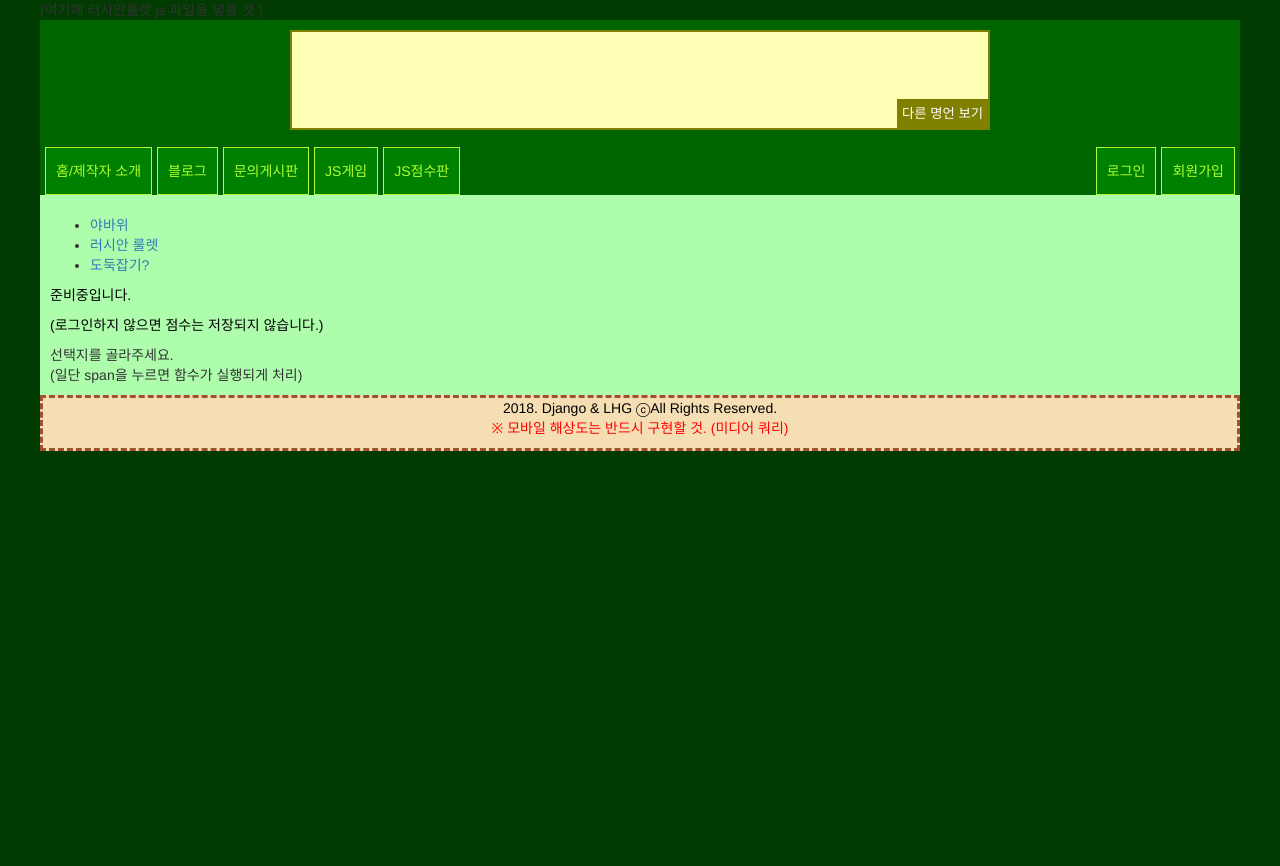
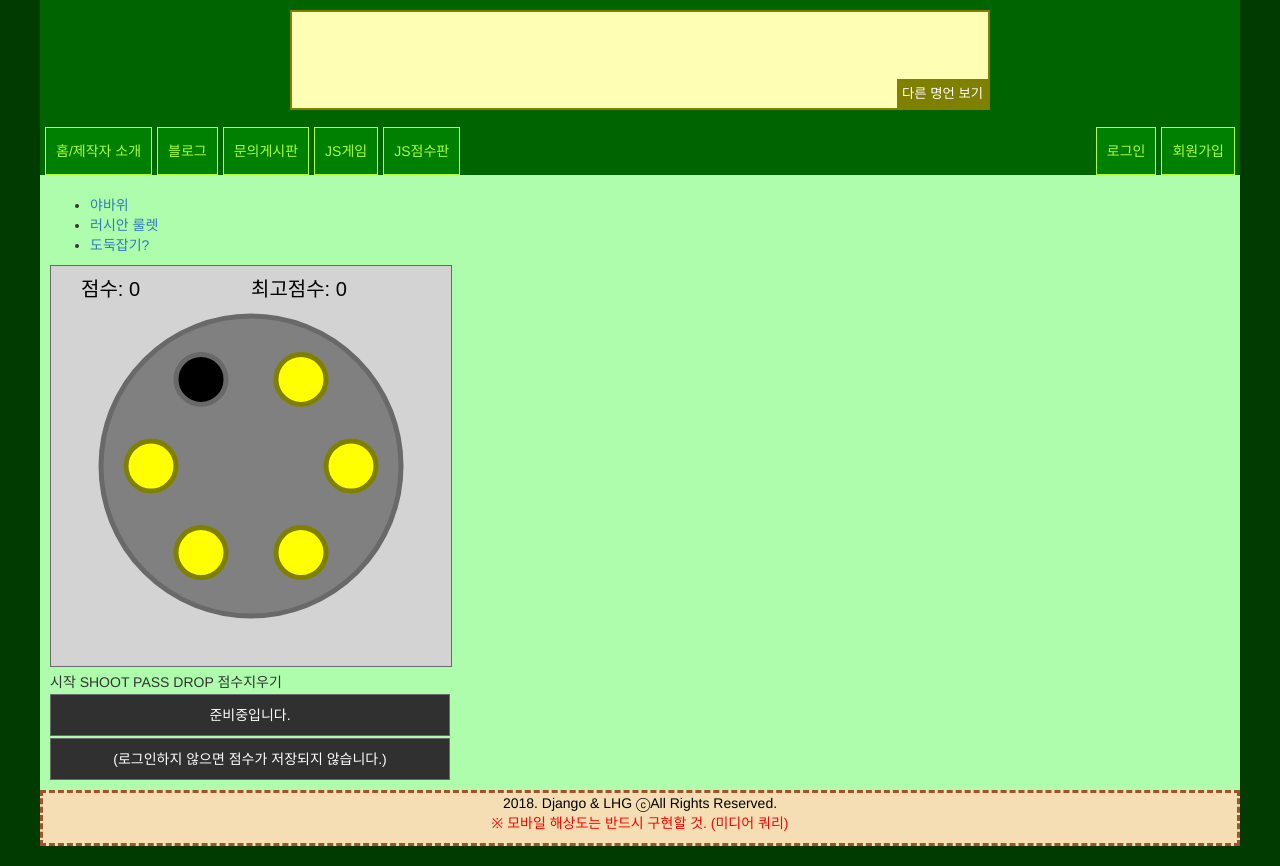
Before and after one commit to mr-korean/portfolio-django, a Django app: template game/templates/game/game-2.html in a window 1280 px wide. Before the commit the page ends 451 px from the top, so only its background shows below. Run offline with Django 3.2, Linux system fonts and the light colour scheme; the template is opened without the code that fills it, so the values that code supplies are empty; some libraries are stand-ins or nearby versions.

Commit message:
러시안룰렛에 캔버스 입히는 중 (미완, 10%)

```diff
--- a/blog/templates/blog/note_detail.html
+++ b/blog/templates/blog/note_detail.html
@@ -29,4 +29,10 @@
     {% endfor %}
     <a href="{% url 'blog:tag_cloud' %}"><i>[ 모든 태그 보기 ]</i></a>
 </div>
+<br>
+<div class="div-comments">
+    {% load disqus_tags %}
+    {% disqus_show_comments %}
+</div>
+
 {% endblock content_blog %}
--- a/game/templates/game/game-2.html
+++ b/game/templates/game/game-2.html
@@ -2,85 +2,26 @@
 
 {% block extra_style %}
 {% load staticfiles %}
-<link rel="stylesheet" href="{% static 'css/game-monte.css' %}">
+<link rel="stylesheet" href="{% static 'css/game-default.css' %}">
 {% endblock extra_style %}
 
 {% block upperjs %}
-(여기에 러시안룰렛 js 파일을 넣을 것.)
+<script src="{% static 'js/game-russian.js' %}"></script>
 {% endblock upperjs %}
 
 {% block content_game %}
 <div>
     <div class="box-game">
         <div id="canvas-russian"></div>
-        <p class="messagebox" id="message-russian">준비중입니다.</p>
-        <p class="messagebox">(로그인하지 않으면 점수는 저장되지 않습니다.)</p>
+        <span class="game-start" id="start-russian" onclick="gameStart()">시작</span>
+        <span class="chooseMe" id="russian-shoot" onclick="selectShoot()">SHOOT</span>
+        <span class="chooseMe" id="russian-pass" onclick="selectPass()">PASS</span>
+        <span class="chooseMe" id="russian-drop" onclick="selectDrop()">DROP</span>
+        <span class="game-clearScore" onclick="clearScore()">점수지우기</span>
+        <p class="box-message" id="message-russian">준비중입니다.</p>
+        <p class="box-message">(로그인하지 않으면 점수가 저장되지 않습니다.)</p>
     </div>
 </div>
-
-<p id="test2-1"></p>
-
-
-
-<script>
-    var revolver, insert, currentTurn, bullets;
-
-    function randomSelect() {
-        currentTurn = 0;
-        revolver = ["n", "n", "n", "n", "n", "n"]
-        var insert = Math.floor((Math.random() * 6)) // 0부터 5까지 (행렬을 쉽게 사용하기 위함)
-        revolver[insert] = 'y';
-        bullets = revolver.length;
-        console.log("총알 배치: " + revolver);
-        console.log("남은 탄창: " + bullets);
-        document.getElementById("test2-1").innerHTML = "선택지를 골라주세요.<br>(일단 span을 누르면 함수가 실행되게 처리)";
-    }
-    randomSelect();
-
-    function selectShoot() {
-        if (revolver[0] == "n")
-        {
-            console.log("당신은 살았습니다!");
-            revolver.splice(0, 1);
-        }
-        else if (revolver[0] == "y")
-        {
-            console.log("BANG!!! 당신은 죽었습니다!");
-            console.log("GAME OVER");
-        }
-    }
-
-    function selectPass() {
-        var movedBullet = revolver[0];
-        revolver.splice(0, 1);
-        revolver.splice(6, 0, movedBullet);
-        console.log("총알 배치: " + revolver);
-        // 다음 탄창으로 넘어감.
-        // 발사와 원리가 같지만, 0번째 값을 삭제하진 않고 맨 뒤로 넘김
-        // 무조건 점수 -1점 처리.
-    }
-
-    function selectDrop() {
-        if (revolver[0] == "y")
-        {
-            console.log("총알이 있었습니다! 대단하시군요!");
-            console.log("GAME OVER");
-        }
-        else if (revolver[0] == "n")
-        {
-            console.log("총알이 없었습니다! 그래도 다행이군요!");
-            console.log("GAME OVER");
-        }
-        // 총알이 있을거라 예상하고 게임을 포기.
-        // 성공하면 점수 획득, 실패하면 총알 위치를 알려준 후 게임 오버
-    }
-</script>
-
-
-
-
-
-
 {% endblock content_game %}
 
 {% block lowerjs %}
@@ -104,7 +45,7 @@
 {% endif %}
 <script>
     $(document).ready(function() {
-        // 게임 시작 함수
+        gameReady();
     });
 </script>
 {% endblock lowerjs %}
--- a/game/templates/game/game-3.html
+++ b/game/templates/game/game-3.html
@@ -9,7 +9,7 @@
     <div class="box-game">
         <div id="canvas-russian"></div>
         <p class="messagebox" id="message-russian">준비중입니다.</p>
-        <p class="messagebox">(로그인하지 않으면 점수는 저장되지 않습니다.)</p>
+        <p class="messagebox">(로그인하지 않으면 점수가 저장되지 않습니다.)</p>
     </div>
 </div>
 
--- a/mysite/settings.py
+++ b/mysite/settings.py
@@ -45,7 +45,12 @@ INSTALLED_APPS = [
     'quote', #명언
     'blog', #블로그
     'tagging.apps.TaggingConfig', #태그(교재 p.157)
+    'disqus', #댓글(교재 p.187)
+    'django.contrib.sites', #댓글(교재 p.187)
 ]
+
+DISQUS_WEBSITE_SHORTNAME = 'mrkorean89'
+SITE_ID = 1
 
 MIDDLEWARE = [
     'django.middleware.security.SecurityMiddleware',
--- a/static/css/base.css
+++ b/static/css/base.css
@@ -112,6 +112,12 @@ table, table tr, table tr th, table tr td {
     border-collapse: collapse;
 }
 
+.div-comments {
+    font-family: "Lucida Grande", Verdana, Arial, sans-serif;
+    font-size: 12px;
+}
+
+
 /* 사이트 하단 속성 */
 
 footer {
@@ -168,46 +174,3 @@ address {
     align-items: center;
     justify-content: center;
 }
-
-/* 게임(야바위) 영역 */
-
-.box-game {
-    margin-top: 10px;
-    position: relative;
-    width: 400px;
-    color: black;
-}
-
-.box-game canvas {
-    border: 1px solid dimgray;
-    background-color: lightgray;
-}
-
-.box-message {
-    padding: 10px 0;
-    border: 1px solid dimgray;
-    background-color: #303030;
-    color: white;
-    text-align: center;
-    margin: 2px auto;
-}
-
-.game-start {
-    position: absolute;
-    z-index: 10;
-    top: 320px;
-    left: 162px;
-    padding: 10px 20px;
-    background-color: white;
-}
-
-.clearScore {
-    position: absolute;
-    z-index: 10;
-    left: 1px;
-    top: 361px;
-    padding: 10px 20px;
-    background-color: white;
-}
-
-/* 게임용 버튼은 game-(게임 이름).css를 참고 */
--- /dev/null
+++ b/static/css/game-default.css
@@ -0,0 +1,43 @@
+.box-game {
+    /* 캔버스와 안내문이 담긴 영역 전체 */
+    margin-top: 10px;
+    position: relative;
+    width: 400px;
+}
+
+.box-game canvas {
+    /* 게임 전용 캔버스 */
+    border: 1px solid dimgray;
+    background-color: lightgray;
+}
+
+.box-message {
+    /* 게임 전용 메시지 */
+    padding: 10px 0;
+    border: 1px solid dimgray;
+    background-color: #303030;
+    color: white;
+    text-align: center;
+    margin: 2px 0;
+}
+
+.game-button {
+    /* 게임용 버튼 (공용) */
+    z-index: 10;
+    padding: 15px 20px;
+    background-color: white;
+    position: absolute;
+}
+
+.game-start {
+    /* 시작 버튼 (공용) */
+    top: 320px;
+    left: 162px;
+}
+
+.game-clearScore {
+    left: 1px;
+    bottom: 94px;
+}
+
+/* ※※※ 그 외의 세부사항은 block을 이용해 게임마다 style로 삽입 ※※※ */
--- a/static/css/game-monte.css
+++ /dev/null
@@ -1,20 +0,0 @@
-.chooseMe {
-    position: absolute;
-    z-index: 100;
-    top: 270px;
-    padding: 10px 20px;
-    background-color: white;
-    visibility: hidden;
-}
-
-#choose1 {
-    left: 73px;
-}
-
-#choose2 {
-    left: 173px;
-}
-
-#choose3 {
-    left: 273px;
-}
--- /dev/null
+++ b/static/js/game-russian.js
@@ -0,0 +1,163 @@
+var revolver, insert, currentTurn, bullets;
+
+
+
+// ↑ 공용 변수
+// ========================
+// ↓ 게임 준비 함수
+
+var screen = {
+    canvas: document.createElement("canvas"),
+    makeScreen: function () {
+        this.canvas.width = 400;
+        this.canvas.height = 400;
+        this.context = this.canvas.getContext("2d");
+        document.getElementById("canvas-russian").appendChild(this.canvas); // 캔버스 만들기
+    },
+    wipeScreen: function () {
+        this.context.clearRect(0, 0, this.canvas.width, this.canvas.height); // 캔버스 비우기
+    }
+};
+
+function gameReady() {
+    // 사이트 로딩 완료 시 실행할 함수
+    randomSelect();
+    screen.makeScreen();
+    score = new component("20px", "Arial", "black", 30, 30, "text");
+    highscore = new component("20px", "Arial", "black", 200, 30, "text");
+    magazine = new drawingCircle(200, 200, 150, "gray", "dimgray");
+    bullet1 = new drawingCircle(250, 113.4, 25, "yellow", "olive");
+    bullet2 = new drawingCircle(300, 200, 25, "yellow", "olive");
+    bullet3 = new drawingCircle(250, 286.6, 25, "yellow", "olive");
+    bullet4 = new drawingCircle(150, 286.6, 25, "yellow", "olive");
+    bullet5 = new drawingCircle(100, 200, 25, "yellow", "olive");
+    bullet6 = new drawingCircle(150, 113.4, 25, "black", "dimgray");
+    screen.wipeScreen();
+    magazine.spawn();
+    bullet1.spawn();
+    bullet2.spawn();
+    bullet3.spawn();
+    bullet4.spawn();
+    bullet5.spawn();
+    bullet6.spawn();
+    score.text = "점수: " + gameData.score;
+    highscore.text = "최고점수: " + gameData.highscore;
+    score.spawn();
+    highscore.spawn();
+}
+
+function drawingCircle(x, y, radius, color, bgcolor) {
+    circle = screen.context;
+    circle.beginPath();
+    circle.arc(x, y, radius, 0, 2 * Math.PI);
+    circle.fillStyle = color;
+    circle.fill();
+    circle.lineWidth = 5; // 바깥선 굵기
+    circle.strokeStyle = bgcolor;
+    circle.stroke();
+
+    this.spawn = function () {
+        circle.beginPath();
+        circle.arc(x, y, radius, 0, 2 * Math.PI);
+        circle.fillStyle = color;
+        circle.fill();
+        circle.lineWidth = 5; // 바깥선 굵기
+        circle.strokeStyle = bgcolor;
+        circle.stroke();
+    }
+
+    // (1) 회전시 x축과 y축 위치 재조정
+    // (2) 재조정한 위치에 다시 그리기
+}
+
+function component(width, height, color, x, y, type) {
+    this.type = type;
+    this.width = width;
+    this.height = height;
+    this.color = color;
+    this.x = x;
+    this.y = y;
+
+    this.spawn = function () {
+        icon = screen.context;
+        if (this.type == "text") // (텍스트일 경우)
+        {
+            icon.font = this.width + " " + this.height;
+            icon.fillStyle = color;
+            icon.fillText(this.text, this.x, this.y);
+        } else {
+            icon.fillStyle = this.color;
+            icon.fillRect(this.x, this.y, this.width, this.height);
+        }
+    }
+};
+
+function updateScreen() {
+    screen.wipeScreen(); // 스크린을 리셋하고
+    bullet1.spawn();
+    bullet2.spawn();
+    bullet3.spawn();
+    bullet4.spawn();
+    bullet5.spawn();
+    bullet6.spawn();
+    // 위치가 변경된 총알을 생성
+    // 점수 텍스트를 생성
+}
+
+
+
+function gameStart() {
+    document.getElementById("start-russian").style.visibility = "hidden";
+}
+
+
+// ======================================================
+
+
+function randomSelect() {
+    currentTurn = 0;
+    revolver = ["n", "n", "n", "n", "n", "n"];
+    var insert = Math.floor((Math.random() * 6)) // 0부터 5까지 (행렬을 쉽게 사용하기 위함)
+    revolver[insert] = 'y';
+    bullets = revolver.length;
+    console.log("총알 배치: " + revolver);
+    console.log("남은 탄창: " + bullets);
+}
+
+function selectShoot() {
+    if (revolver[0] == "n")
+    {
+        console.log("당신은 살았습니다!");
+        revolver.splice(0, 1);
+    }
+    else if (revolver[0] == "y")
+    {
+        console.log("BANG!!! 당신은 죽었습니다!");
+        console.log("GAME OVER");
+    }
+}
+
+function selectPass() {
+    var movedBullet = revolver[0];
+    revolver.splice(0, 1);
+    revolver.splice(6, 0, movedBullet);
+    console.log("총알 배치: " + revolver);
+    // 다음 탄창으로 넘어감.
+    // 발사와 원리가 같지만, 0번째 값을 삭제하진 않고 맨 뒤로 넘김
+    // 무조건 점수 -1점 처리.
+}
+
+function selectDrop() {
+    if (revolver[0] == "y")
+    {
+        console.log("총알이 있었습니다! 대단하시군요!");
+        console.log("GAME OVER");
+    }
+    else if (revolver[0] == "n")
+    {
+        console.log("총알이 없었습니다! 그래도 다행이군요!");
+        console.log("GAME OVER");
+    }
+    // 총알이 있을거라 예상하고 게임을 포기.
+    // 성공하면 점수 획득, 실패하면 총알 위치를 알려준 후 게임 오버
+}
--- a/templates/base.html
+++ b/templates/base.html
@@ -24,7 +24,6 @@
     <link rel="stylesheet" href="{% static 'css/base-winter.css' %}" />
     {% endif  %}
     {% block extra_style %}{% endblock extra_style %}
-    {% block style %}{% endblock style %}
     <script src="{% static 'js/randomQuote.js' %}"></script>
     {% block upperjs %}
     {% endblock upperjs %}
```
Also changed, not shown: game/templates/game/game-1.html (+16 -9 lines), static/js/game-monte.js (renamed from static/js/monte.js, +8 -16 lines), templates/main.html (+6 -2 lines), static/css/game-russian.css (deleted).
